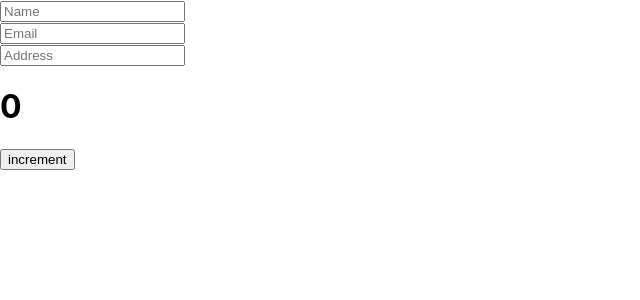
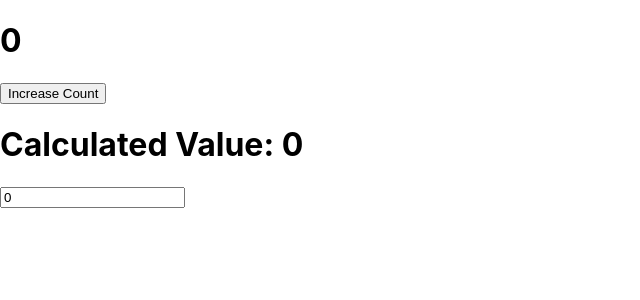
Before and after one commit to Ssharma0355/react-interview-vvip, a React (Create React App) app: page / in a window 1280 px wide. Shown: the top 300 px of the page, without its empty margins (0-640 px from the left). Built offline with nearby package versions, Linux system fonts and the light colour scheme.

Commit message:
useMemo hooks

```diff
--- a/src/App.js
+++ b/src/App.js
@@ -9,6 +9,7 @@
 import Parent from './context/Parent'
 import ReducerI from './usereducer/ReducerI'
 import Reducer2 from './usereducer/Reducer2'
+import Memo from './memo/Memo'
 
 const App = () => {
   const[state, setState] = useState(false);
@@ -36,8 +37,9 @@
       <button onClick={()=>setLifeComp(!lifeComp)}>unmount button</button> */}
 
       {/* <Parent /> */}
-      <ReducerI />
-      <Reducer2 />
+      {/* <ReducerI />
+      <Reducer2 /> */}
+      <Memo />
     </div>
   )
 }
--- /dev/null
+++ b/src/memo/Memo.jsx
@@ -0,0 +1,28 @@
+import React, { useMemo, useState } from 'react'
+
+const Memo = () => {
+    const[count, setCount] = useState(0);
+    const[input, setInput] = useState(0);
+
+
+
+    const expensiveCal = (input) =>{
+        console.log("Calculation Started")
+        for(let i=0; i<100000;i++){}
+        return input*2
+    }
+
+    // const updatedValue = expensiveCal(input)
+    const updatedValue = useMemo(()=> expensiveCal(input),[input])
+  return (
+    <div>
+        <h1>{count}</h1>
+        <button onClick={()=>{setCount(count+1)}}>Increase Count</button>
+        <h1>Calculated Value: {updatedValue}</h1>
+        <input type="number" value={input} onChange={(e)=>setInput(e.target.value)} />
+
+    </div>
+  )
+}
+
+export default Memo
```
